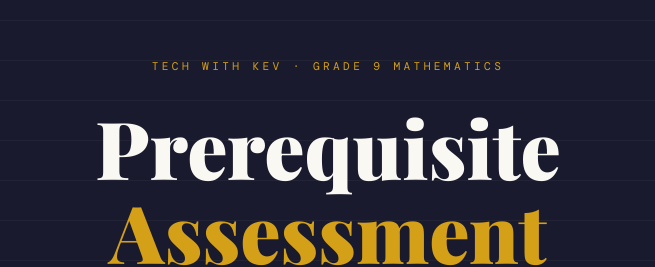
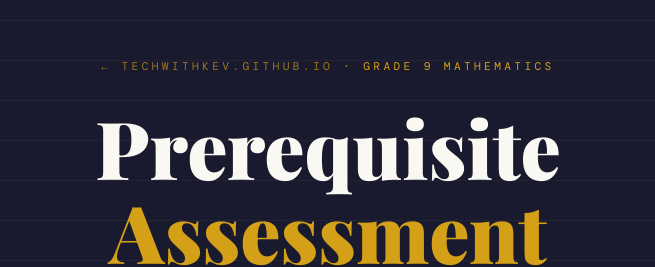
Before and after one commit to techwithkev/techwithkev.github.io, a Jekyll site: the page pages/g9_math_prerequisite_assessment.html, which Jekyll copies as it is, in a window 1280 px wide. Shown: the top 267 px of the page, without its empty margins (312-967 px from the left). Built offline with Jekyll 4.4.1, drawn with Linux system fonts in a browser that asks for light colours.

Commit message:
style(design): FINDING-008 — add back-link to main site on both assessment pages

```diff
--- a/pages/g9_math_prerequisite_assessment.html
+++ b/pages/g9_math_prerequisite_assessment.html
@@ -721,7 +721,7 @@
   <!-- COVER -->
   <div class="cover" id="coverPage">
     <div class="cover-inner">
-      <div class="cover-label">Tech With Kev · Grade 9 Mathematics</div>
+      <div class="cover-label"><a href="https://techwithkev.github.io" style="color:inherit;text-decoration:none;opacity:0.7;" onmouseover="this.style.opacity='1'" onmouseout="this.style.opacity='0.7'">← techwithkev.github.io</a> · Grade 9 Mathematics</div>
       <h1>Prerequisite<span>Assessment</span></h1>
       <p class="cover-sub">This diagnostic covers foundational skills required to excel in the G9 curriculum. Your
         results will identify strengths and areas to focus on before the course begins.</p>
--- a/pages/python_functions.html
+++ b/pages/python_functions.html
@@ -911,7 +911,7 @@
   <!-- COVER -->
   <div class="cover" id="coverPage">
     <div class="cover-inner">
-      <div class="cover-tag">TECH WITH KEV · Introduction to Python Functions</div>
+      <div class="cover-tag"><a href="https://techwithkev.github.io" style="color:inherit;text-decoration:none;opacity:0.7;" onmouseover="this.style.opacity='1'" onmouseout="this.style.opacity='0.7'">← techwithkev.github.io</a> · Introduction to Python Functions</div>
       <h1>Python Functions</h1>
       <p class="cover-sub">Variables · Data Types · Operators · Strings · Conditionals · Loops · Lists</p>
 
```
